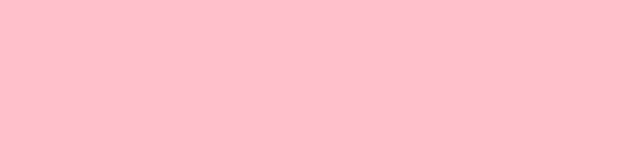
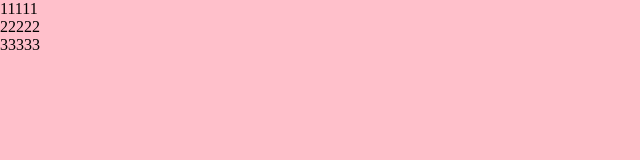
Before and after one commit to WangSheng1023/2018-8-31, a plain HTML site: page src/index.html in a window 1280 px wide. Shown: the whole page, without its empty margins (0-640 px from the left). Drawn offline with Linux system fonts and the light colour scheme.

Commit message:
修改index.html

```diff
--- a/src/index.html
+++ b/src/index.html
@@ -11,9 +11,9 @@
 
 <body>
     <div class="wrap">
-        <header></header>
-        <section></section>
-        <footer></footer>
+        <header>11111</header>
+        <section>22222</section>
+        <footer>33333</footer>
     </div>
 </body>
 
```
